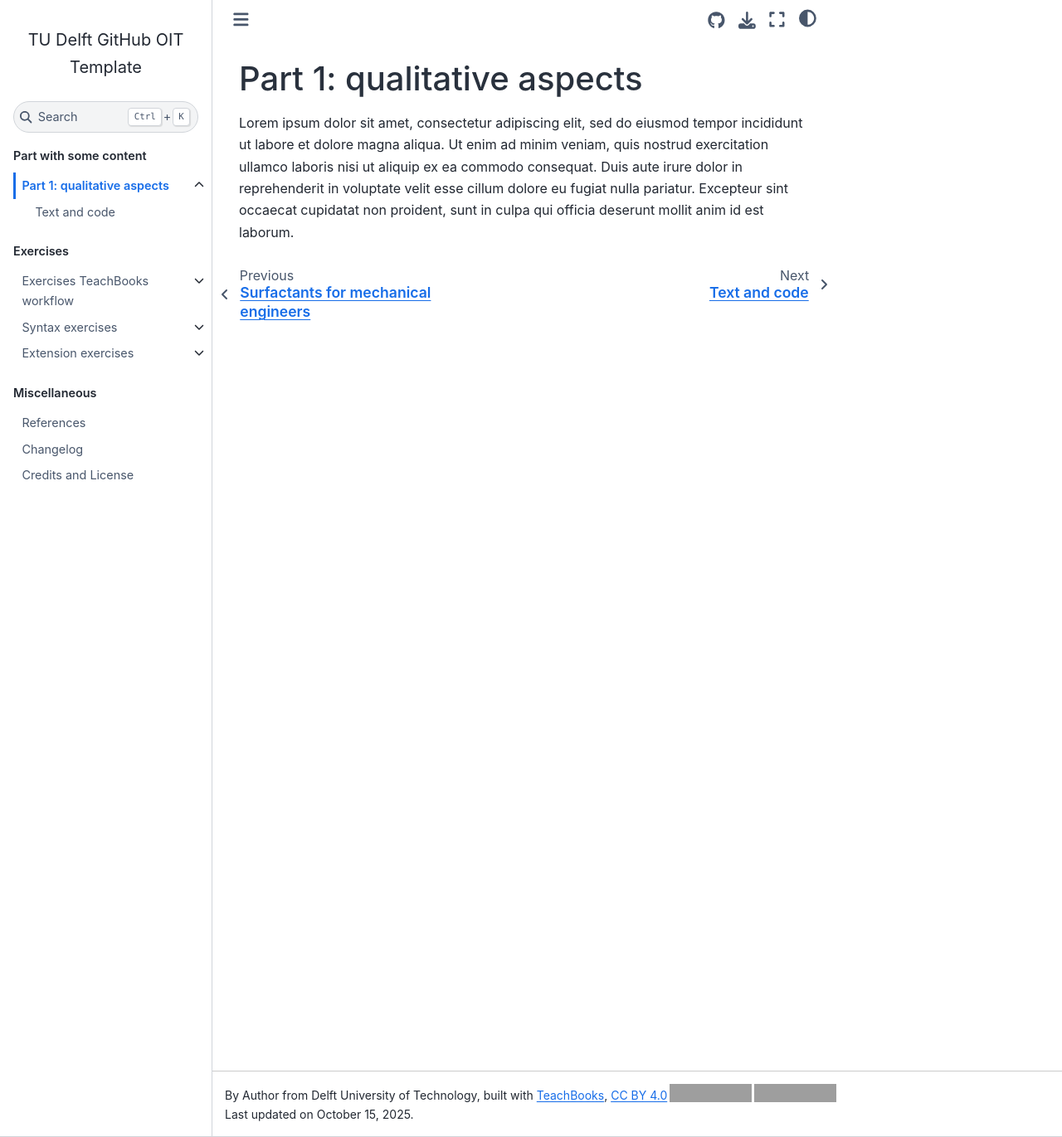
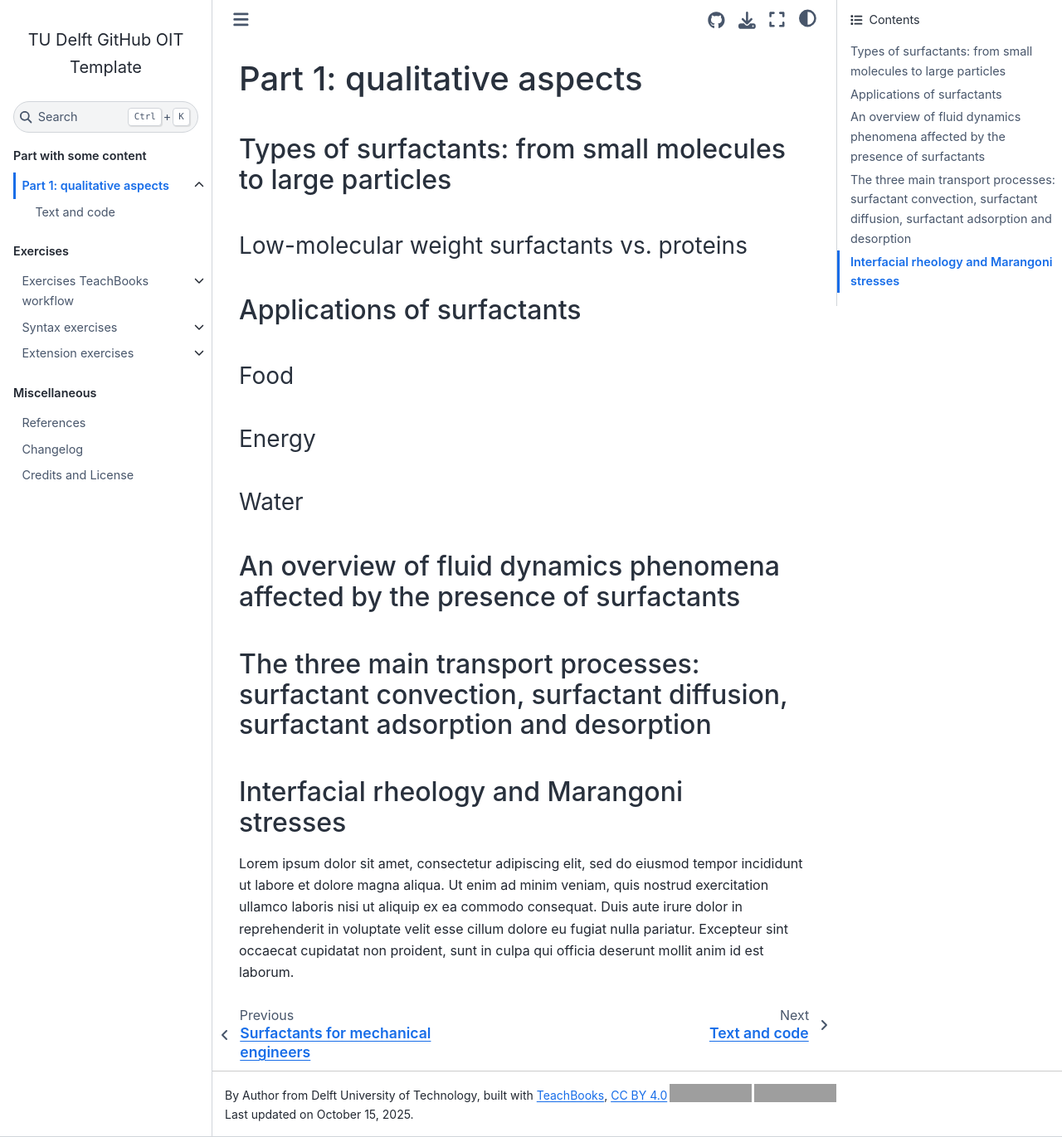
Before and after one commit to lbotto/surfactantsME, a Jupyter Book: the page built from book/some_content/overview.md, in a window 1280 px wide and 1371 px high. Shown: the whole window at 83% size. Built offline with Jupyter Book 1.0.4 settings and Sphinx 7.4.7 and the Sphinx Book theme 1.1.4, drawn with Linux system fonts in a browser that asks for light colours; pages that are not in the unit, such as notebooks, are missing from menus; comment, search, counter and statistics services are not loaded; grey boxes are pictures that could not be loaded.

Commit message:
Update overview.md

```diff
--- a/book/some_content/overview.md
+++ b/book/some_content/overview.md
@@ -1,3 +1,25 @@
 # Part 1: qualitative aspects
 
+## Types of surfactants: from small molecules to large particles
+
+### Low-molecular weight surfactants vs. proteins
+
+
+## Applications of surfactants
+
+### Food
+
+### Energy
+
+### Water
+
+
+## An overview of fluid dynamics phenomena affected by the presence of surfactants
+
+## The three main transport processes: surfactant convection, surfactant diffusion, surfactant adsorption and desorption
+
+## Interfacial rheology and Marangoni stresses
+
+
+
 Lorem ipsum dolor sit amet, consectetur adipiscing elit, sed do eiusmod tempor incididunt ut labore et dolore magna aliqua. Ut enim ad minim veniam, quis nostrud exercitation ullamco laboris nisi ut aliquip ex ea commodo consequat. Duis aute irure dolor in reprehenderit in voluptate velit esse cillum dolore eu fugiat nulla pariatur. Excepteur sint occaecat cupidatat non proident, sunt in culpa qui officia deserunt mollit anim id est laborum.
```
